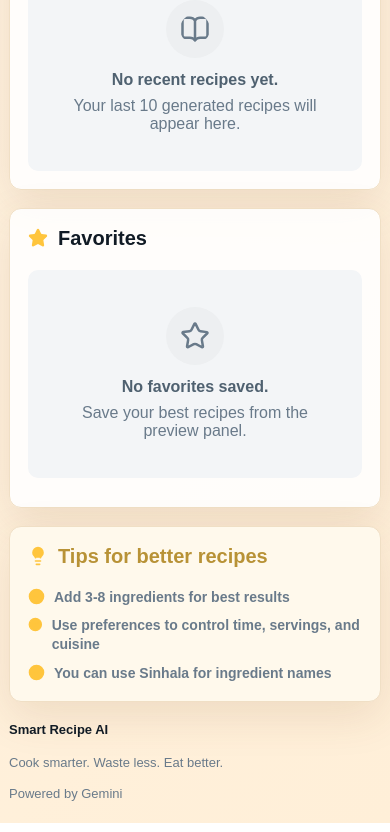
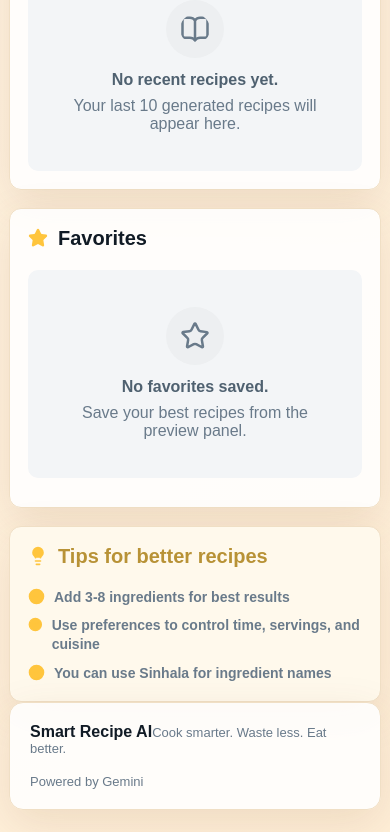
Before and after one commit to RensithUdara/SmartRecipe-Web-Application, a Next.js app: page / in a window 390 px wide. Shown: the part 3344-4176 px from the top of the page. Built offline with nearby package versions, Linux system fonts and the light colour scheme.

Commit message:
refactor footer layout and styles for improved responsiveness and design

```diff
--- a/app/globals.css
+++ b/app/globals.css
@@ -95,6 +95,8 @@ a {
 }
 
 .page-shell {
+  display: flex;
+  flex-direction: column;
   width: min(1450px, calc(100% - 28px));
   min-height: 100vh;
   margin: 0 auto;
@@ -1220,23 +1222,97 @@ button:disabled {
 }
 
 .footer {
-  display: flex;
-  align-items: center;
-  justify-content: space-between;
-  gap: 16px;
-  padding: 20px 0 0;
+  display: grid;
+  gap: 18px;
+  margin-top: auto;
+  padding: 26px 28px 22px;
+  border: 1px solid var(--border);
+  border-radius: 14px;
+  background: var(--surface);
+  box-shadow: var(--shadow);
   color: var(--muted);
   font-size: 13px;
 }
 
-.footer div {
+.footer-main,
+.footer-brand,
+.footer-links,
+.footer-actions,
+.footer-bottom {
   display: flex;
   align-items: center;
+}
+
+.footer-main,
+.footer-bottom {
+  justify-content: space-between;
   gap: 18px;
+}
+
+.footer-brand {
+  gap: 13px;
+}
+
+.footer-brand img {
+  width: 48px;
+  height: 48px;
+  border-radius: 10px;
+}
+
+.footer-brand div {
+  display: grid;
+  gap: 4px;
 }
 
 .footer strong {
   color: var(--heading);
+  font-size: 16px;
+}
+
+.footer-links {
+  flex-wrap: wrap;
+  justify-content: center;
+  gap: 8px;
+}
+
+.footer-links a {
+  padding: 9px 12px;
+  border-radius: 999px;
+  color: var(--muted);
+  font-weight: 800;
+  text-decoration: none;
+}
+
+.footer-links a:hover {
+  background: color-mix(in srgb, var(--red) 12%, transparent);
+  color: var(--red);
+}
+
+.footer-actions {
+  gap: 8px;
+}
+
+.footer-actions a {
+  display: grid;
+  width: 36px;
+  height: 36px;
+  place-items: center;
+  border-radius: 999px;
+  background: var(--surface-soft);
+  color: var(--muted-strong);
+}
+
+.footer-bottom {
+  padding-top: 16px;
+  border-top: 1px solid var(--border);
+}
+
+.footer-bottom span:last-child {
+  display: inline-flex;
+  align-items: center;
+  gap: 6px;
+  color: var(--red);
+  font-weight: 900;
 }
 
 .loader {
@@ -1409,9 +1485,17 @@ button:disabled {
     justify-content: flex-start;
   }
 
-  .footer,
-  .footer div {
+  .footer-main,
+  .footer-bottom,
+  .footer-brand,
+  .footer-links,
+  .footer-actions {
     display: grid;
+    justify-content: start;
+  }
+
+  .footer {
+    padding: 20px;
   }
 }
 
```
